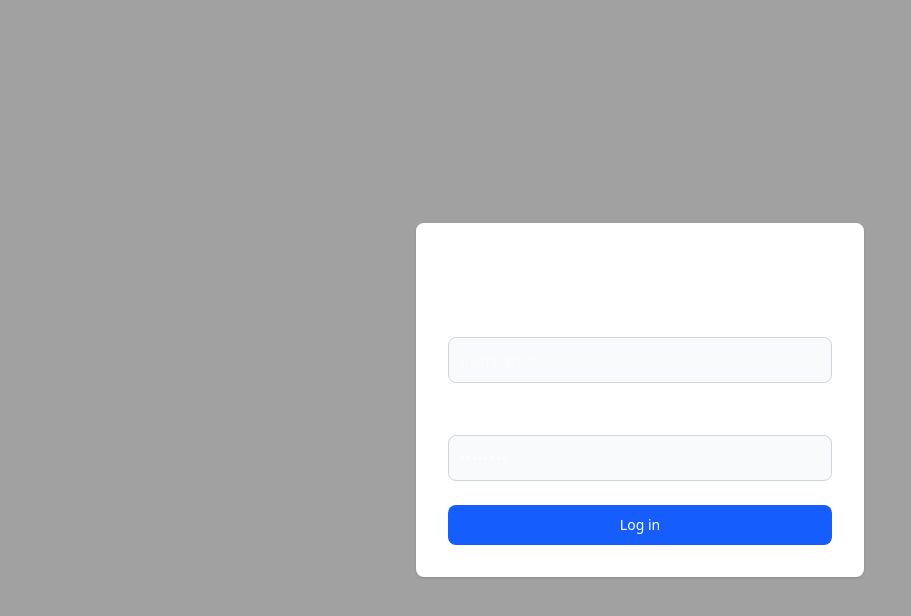
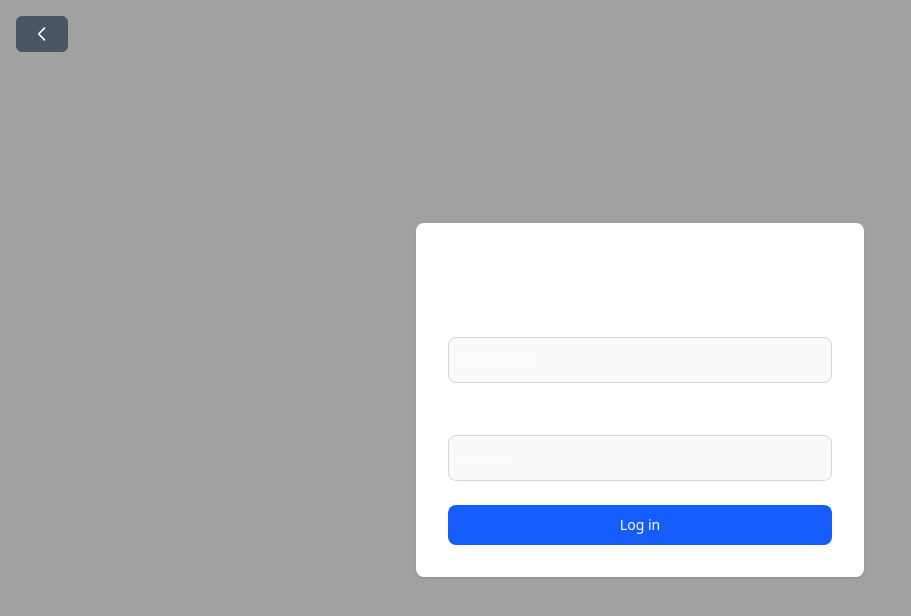
Before and after one commit to Pradyumn-Chaudhary/Coupon-System, a React (Vite) app: page /login in a window 1280 px wide. Shown: the top 616 px of the page, without its empty margins (0-911 px from the left). Built offline with nearby package versions, Linux system fonts and the light colour scheme.

Commit message:
Add button to go back

```diff
--- a/src/pages/AdminLogin.jsx
+++ b/src/pages/AdminLogin.jsx
@@ -2,6 +2,7 @@ import React, { useState, useEffect } from 'react';
 import { ToastContainer, toast } from "react-toastify";
 import axios from "axios";
 import { useNavigate } from "react-router-dom";
+import { Link } from 'react-router-dom';
 
 const AdminLogin = () => {
   const navigate = useNavigate();
@@ -36,7 +37,25 @@ const AdminLogin = () => {
 
   return (
     <div className="bg-neutral-400 h-screen w-screen flex justify-center items-center">
-       <ToastContainer />
+      <ToastContainer />
+      <Link to={"/"}>
+      <button className="absolute top-0 left-0 m-4 flex items-center gap-2 bg-gray-600 text-white px-4 py-2 rounded-md hover:bg-gray-700 transition-colors duration-300 cursor-pointer">
+  <svg
+    xmlns="http://www.w3.org/2000/svg"
+    className="h-5 w-5"
+    fill="none"
+    viewBox="0 0 24 24"
+    stroke="currentColor"
+  >
+    <path
+      strokeLinecap="round"
+      strokeLinejoin="round"
+      strokeWidth={2}
+      d="M15 19l-7-7 7-7"
+    />
+  </svg>
+</button>
+      </Link>
       <div className="w-full bg-white rounded-lg shadow dark:border md:mt-0 sm:max-w-md xl:p-0 dark:bg-gray-800 dark:border-gray-700">
         <div className="p-6 space-y-4 md:space-y-6 sm:p-8">
           <h1 className="text-xl font-bold leading-tight tracking-tight text-gray-900 md:text-2xl dark:text-white">
```
